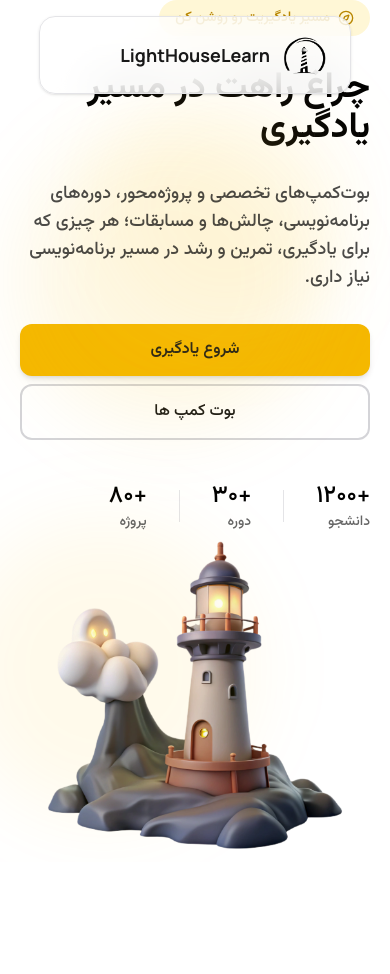
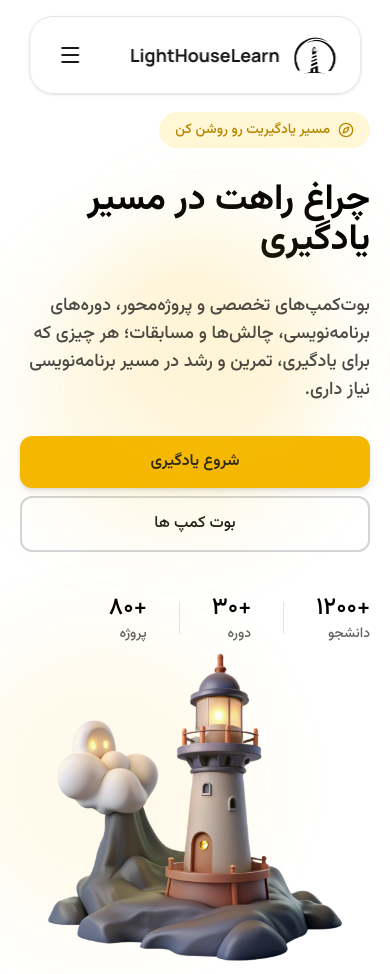
Before and after one commit to iamirhyd/LightHouseLearn, a React (Vite) app: page / in a window 390 px wide. Before the commit the page ends 862 px from the top, so only its background shows below. Built offline with nearby package versions, Linux system fonts and the light colour scheme.

Commit message:
responsive navbar

```diff
--- a/src/App.tsx
+++ b/src/App.tsx
@@ -1,11 +1,12 @@
 import React from "react";
 import HomePage from "./Page/HomePage";
-import { div } from "motion/react-client";
 import Navbar from "./Components/Navbar";
 const App = () => {
   return (
     <div>
-      <Navbar />
+      <div className="mb-28  lg:mb-0">
+        <Navbar />
+      </div>
       <HomePage />
     </div>
   );
--- a/src/Components/Navbar.tsx
+++ b/src/Components/Navbar.tsx
@@ -1,9 +1,11 @@
-import React, { type FC } from "react";
-
+import React, { useState, type FC } from "react";
+import { Menu, X } from "lucide-react";
+import { div } from "motion/react-client";
 const Navbar: FC = () => {
-  const navLinks = ["خانه", "دوره ها", "بوت کمپ ها", "چالش ها", "درباره ما"];
+  const [open, setOpen] = useState(false);
+  const navLinks = ["خانه", "دوره ", "بوت کمپ ", "چالش", "درباره "];
   return (
-    <nav className="fixed top-4 left-1/2 w-[80%] py-3 -translate-x-1/2 z-50 rounded-2xl border border-[#E4E4E7] bg-white/70 px-5 shadow-sm backdrop-blur-xl ">
+    <nav className="fixed top-4 left-1/2 w-[85%] py-3 -translate-x-1/2 z-50 rounded-3xl border border-[#E4E4E7] bg-white/70 px-5 shadow-sm backdrop-blur-xl ">
       <div className="flex items-center justify-between">
         <div className="flex items-center gap-2">
           <img
@@ -26,12 +28,38 @@ const Navbar: FC = () => {
             </a>
           ))}
         </div>
+        <button
+          onClick={() => {
+            setOpen(!open);
+          }}
+          className="md:hidden rounded-lg p-2 text-[#181818] hover:bg-[#FFF7D6]"
+        >
+          {open ? <X size={24} /> : <Menu size={24} />}
+        </button>
         <div className="hidden md:block">
-          <button className="rounded-xl bg-[#F5B800] px-5 py-2.5 font-semibold text-[#181818] transition hover:bg-[#D99F00] ">
+          <button className="rounded-xl bg-[#F5B800] px-5 py-2.5 font-semibold text-[#181818] transition hover:bg-[#D99F00] cursor-pointer ">
             ورود/ثبت نام
           </button>
         </div>
       </div>
+      {open && (
+        <div className="mt-4 flex flex-col gap-4 border-t border-[#E4E4E7] pt-4 md:hidden">
+          {navLinks.map((link) => (
+            <a
+              key={link}
+              href="#"
+              onClick={() => {
+                setOpen(false);
+              }}
+            >
+              {link}
+            </a>
+          ))}
+          <button className="rounded-xl bg-[#F5B800] px-5 py-2.5 font-semibold text-[#181818]">
+            ورود/ثبت نام
+          </button>
+        </div>
+      )}
     </nav>
   );
 };
```
